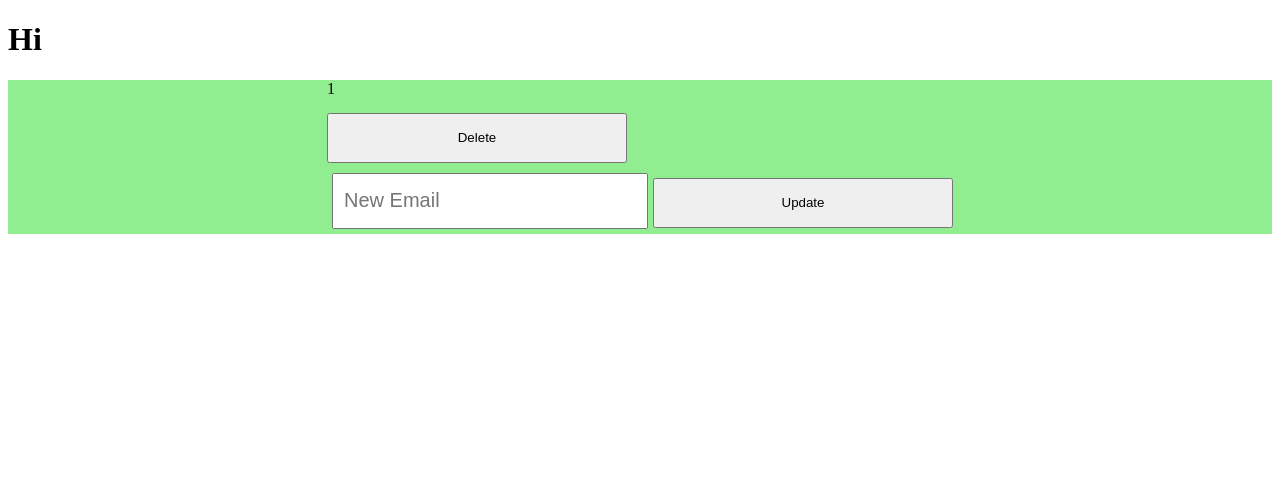
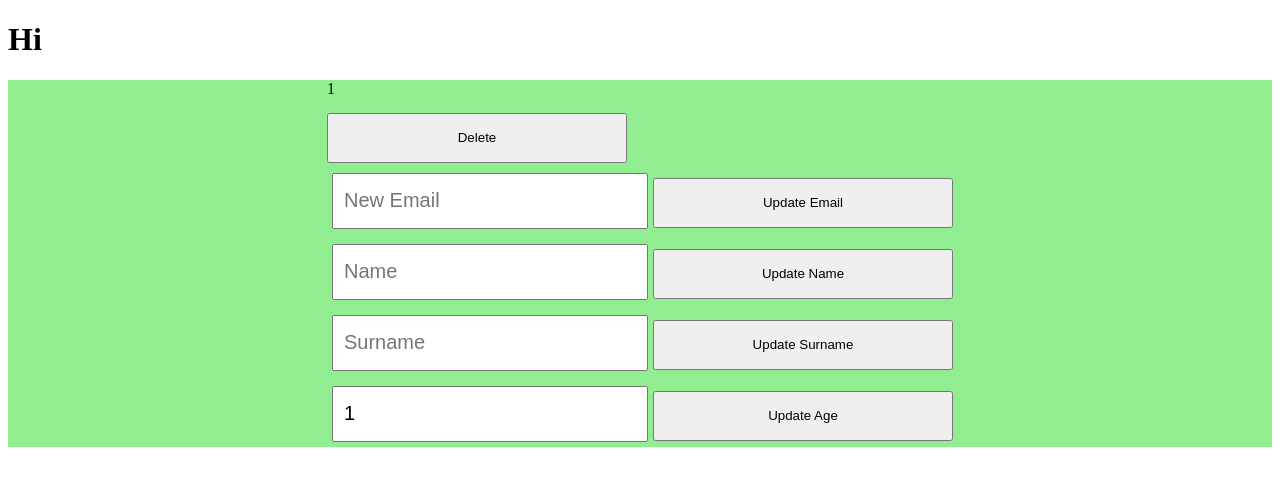
Before and after one commit to SU-CS308-22FA/Team22_Futboss_2, a React (Create React App) app in the folder client/: page /profilepage/1 in a window 1280 px wide. Shown: the top 486 px of the page. Built offline with nearby package versions, Linux system fonts and the light colour scheme.

Commit message:
Added update buttons for age, name and surname

```diff
--- a/client/src/component/profilepage.component.js
+++ b/client/src/component/profilepage.component.js
@@ -13,11 +13,46 @@ const updateEmail = (username, email) => {
   });
 };
 
+
+
+const updateName = (username, name) => {
+  Axios.put(`${process.env.REACT_APP_API_URL}/updatename`,{
+    username,
+    name,
+  }).then((response) => {
+    console.log(response);
+  });
+};
+
+const updateSurname = (username, surname) => {
+  Axios.put(`${process.env.REACT_APP_API_URL}/updatesurname`,{
+    username,
+    surname,
+  }).then((response) => {
+    console.log(response);
+  });
+};
+
+const updateAge = (username, age) => {
+  Axios.put(`${process.env.REACT_APP_API_URL}/updateage`,{
+    username,
+    age,
+  }).then((response) => {
+    console.log(response);
+  });
+};
+
 export default function ProfilePage() {
   const { user } = useContext(userContext);
-  const { username } = useParams();
+  const { username} = useParams();
 
   const [newEmail, setNewEmail] = useState(user?.email ?? "");
+  const [newName, setNewName] = useState(user?.name ?? "");
+  const [newSurname, setNewSurname] = useState(user?.surname ?? "");
+  const [newAge, setNewAge] = useState(user?.surname ?? 1);
+
+
+
   window.scrollTo(0, 0);
   return (
     <div>
@@ -45,7 +80,55 @@ export default function ProfilePage() {
           updateEmail(username, newEmail);
         }}
       >
-        Update
+        Update Email
+      </button>
+      <br />
+      <input
+        type="text"
+        placeholder="Name"
+        value={newName}
+        onChange={(event) => {
+          setNewName(event.target.value);
+        }}
+      />
+      <button
+        onClick={() => {
+          updateName(username, newName);
+        }}
+      >
+        Update Name
+      </button>
+      <br />
+      <input
+        type="text"
+        placeholder="Surname"
+        value={newSurname}
+        onChange={(event) => {
+          setNewSurname(event.target.value);
+        }}
+      />
+      <button
+        onClick={() => {
+          updateSurname(username, newSurname);
+        }}
+      >
+        Update Surname
+      </button>
+      <br />
+      <input
+        type="number"
+        placeholder="Age"
+        value={newAge}
+        onChange={(event) => {
+          setNewAge(event.target.value);
+        }}
+      />
+      <button
+        onClick={() => {
+          updateAge(username, newAge);
+        }}
+      >
+        Update Age
       </button>
     </div>
   );
--- a/client/src/store/context.js
+++ b/client/src/store/context.js
@@ -5,6 +5,9 @@ export const userContext = createContext({
         id: 1,
         username: "test",
         email: "test@h.com",
+        name: "test_name",
+        surname: "test_surname",
+        age: 2
     }
 })
 
```
Also changed, not shown: 1 other file (tests, documents, lock files or other folders).
